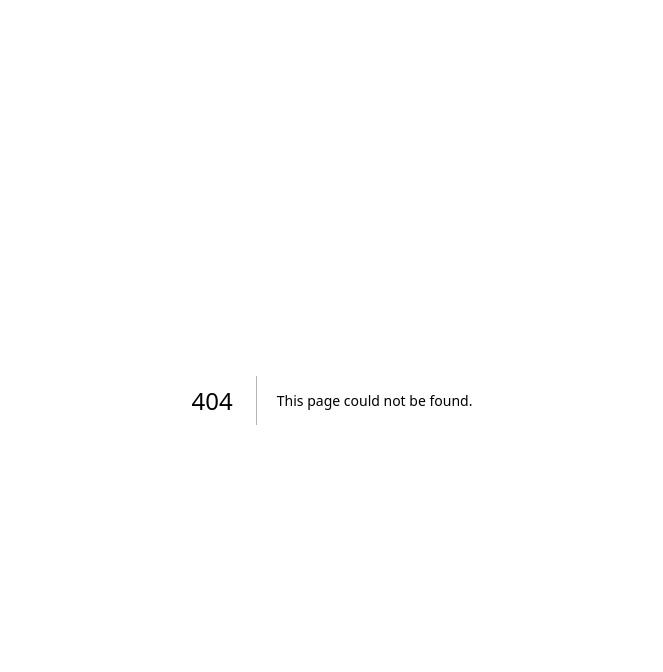
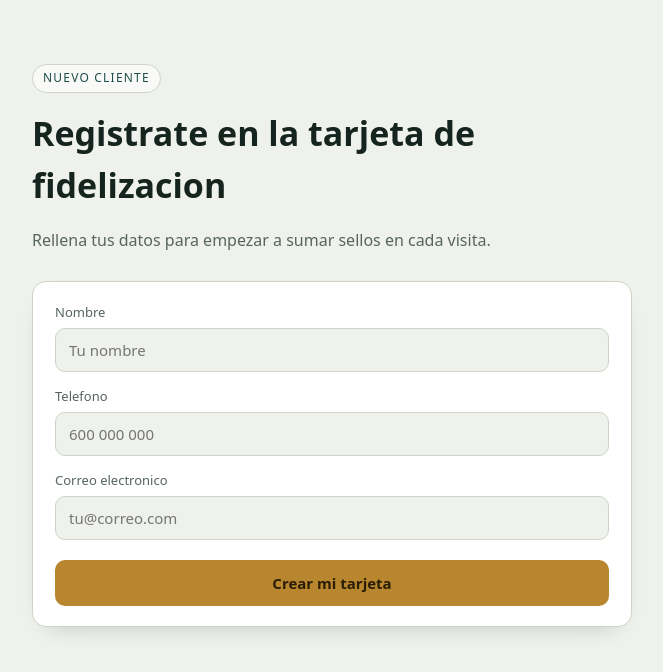
Before and after one commit to LorenJr6/Tarjeta-fidelizaci-n-Dirty, a Next.js app: page /registro in a window 1280 px wide. Before the commit this address had no page. Shown: the top 672 px of the page, without its empty margins (308-971 px from the left). Built offline with nearby package versions, Linux system fonts and the light colour scheme.

Commit message:
Formulario de registro conectado a la base de datos

```diff
--- /dev/null
+++ b/app/api/registro/route.js
@@ -0,0 +1,43 @@
+import { neon } from "@neondatabase/serverless";
+
+const sql = neon(process.env.DATABASE_URL);
+
+const EMAIL_RE = /^[^\s@]+@[^\s@]+\.[^\s@]+$/;
+
+export async function POST(request) {
+  let body;
+  try {
+    body = await request.json();
+  } catch {
+    return Response.json({ error: "Solicitud no valida." }, { status: 400 });
+  }
+
+  const name = (body.name || "").trim();
+  const phone = (body.phone || "").trim();
+  const email = (body.email || "").trim().toLowerCase();
+
+  if (!name || !phone || !email) {
+    return Response.json(
+      { error: "Nombre, telefono y correo son obligatorios." },
+      { status: 400 }
+    );
+  }
+  if (!EMAIL_RE.test(email)) {
+    return Response.json({ error: "El correo no parece valido." }, { status: 400 });
+  }
+
+  try {
+    const rows = await sql`
+      INSERT INTO customers (name, phone, email)
+      VALUES (${name}, ${phone}, ${email})
+      RETURNING id, name, stamps
+    `;
+    return Response.json({ customer: rows[0] }, { status: 201 });
+  } catch (err) {
+    if (err && err.code === "23505") {
+      return Response.json({ error: "Ese correo ya esta registrado." }, { status: 409 });
+    }
+    console.error(err);
+    return Response.json({ error: "No se pudo completar el registro." }, { status: 500 });
+  }
+}
--- a/app/globals.css
+++ b/app/globals.css
@@ -74,3 +74,70 @@ h1 {
 .card li + li {
   margin-top: 6px;
 }
+
+.form {
+  display: flex;
+  flex-direction: column;
+}
+
+.form label {
+  font-size: 13px;
+  color: var(--text-muted);
+  margin: 14px 0 6px;
+}
+
+.form label:first-child {
+  margin-top: 0;
+}
+
+.form input {
+  width: 100%;
+  padding: 11px 13px;
+  border-radius: 10px;
+  border: 1px solid var(--border);
+  background: var(--bg);
+  color: var(--text);
+  font-size: 15px;
+  font-family: inherit;
+}
+
+.form input:focus {
+  outline: 2px solid var(--accent-2);
+  outline-offset: 1px;
+}
+
+.form button {
+  margin-top: 20px;
+  padding: 13px 18px;
+  border-radius: 10px;
+  border: none;
+  background: var(--accent-2);
+  color: #2a1d06;
+  font-size: 15px;
+  font-weight: 600;
+  font-family: inherit;
+  cursor: pointer;
+}
+
+.form button:disabled {
+  opacity: 0.6;
+  cursor: default;
+}
+
+.error-text {
+  color: #ad4531;
+  font-size: 13px;
+  margin: 14px 0 0;
+}
+
+.home-link {
+  display: inline-block;
+  margin-top: 24px;
+  color: var(--accent);
+  font-weight: 600;
+  text-decoration: none;
+}
+
+.home-link:hover {
+  text-decoration: underline;
+}
--- /dev/null
+++ b/app/registro/page.js
@@ -0,0 +1,96 @@
+"use client";
+
+import { useState } from "react";
+
+export default function RegistroPage() {
+  const [form, setForm] = useState({ name: "", phone: "", email: "" });
+  const [status, setStatus] = useState("idle");
+  const [message, setMessage] = useState("");
+
+  function update(field) {
+    return (e) => setForm((f) => ({ ...f, [field]: e.target.value }));
+  }
+
+  async function handleSubmit(e) {
+    e.preventDefault();
+    setStatus("sending");
+    setMessage("");
+    try {
+      const res = await fetch("/api/registro", {
+        method: "POST",
+        headers: { "Content-Type": "application/json" },
+        body: JSON.stringify(form),
+      });
+      const data = await res.json();
+      if (!res.ok) {
+        setStatus("error");
+        setMessage(data.error || "No se pudo completar el registro.");
+        return;
+      }
+      setStatus("done");
+    } catch {
+      setStatus("error");
+      setMessage("No se pudo conectar con el servidor. Intentalo de nuevo.");
+    }
+  }
+
+  if (status === "done") {
+    return (
+      <main className="wrap">
+        <span className="kicker">Registro completado</span>
+        <h1>Bienvenido, {form.name}</h1>
+        <p className="lead">
+          Tu tarjeta de fidelizacion ha sido creada. La opcion de anadirla a
+          Apple Wallet o Google Wallet llega en el siguiente paso.
+        </p>
+      </main>
+    );
+  }
+
+  return (
+    <main className="wrap">
+      <span className="kicker">Nuevo cliente</span>
+      <h1>Registrate en la tarjeta de fidelizacion</h1>
+      <p className="lead">
+        Rellena tus datos para empezar a sumar sellos en cada visita.
+      </p>
+
+      <form className="card form" onSubmit={handleSubmit}>
+        <label htmlFor="name">Nombre</label>
+        <input
+          id="name"
+          required
+          value={form.name}
+          onChange={update("name")}
+          placeholder="Tu nombre"
+        />
+
+        <label htmlFor="phone">Telefono</label>
+        <input
+          id="phone"
+          required
+          type="tel"
+          value={form.phone}
+          onChange={update("phone")}
+          placeholder="600 000 000"
+        />
+
+        <label htmlFor="email">Correo electronico</label>
+        <input
+          id="email"
+          required
+          type="email"
+          value={form.email}
+          onChange={update("email")}
+          placeholder="tu@correo.com"
+        />
+
+        {status === "error" && <p className="error-text">{message}</p>}
+
+        <button type="submit" disabled={status === "sending"}>
+          {status === "sending" ? "Enviando..." : "Crear mi tarjeta"}
+        </button>
+      </form>
+    </main>
+  );
+}
--- a/package.json
+++ b/package.json
@@ -9,6 +9,7 @@
     "lint": "next lint"
   },
   "dependencies": {
+    "@neondatabase/serverless": "^0.10.0",
     "next": "^14.2.0",
     "react": "^18.3.0",
     "react-dom": "^18.3.0"
```
Also changed, not shown: app/page.js (+11 -7 lines), 1 other file (tests, documents, lock files or other folders).
